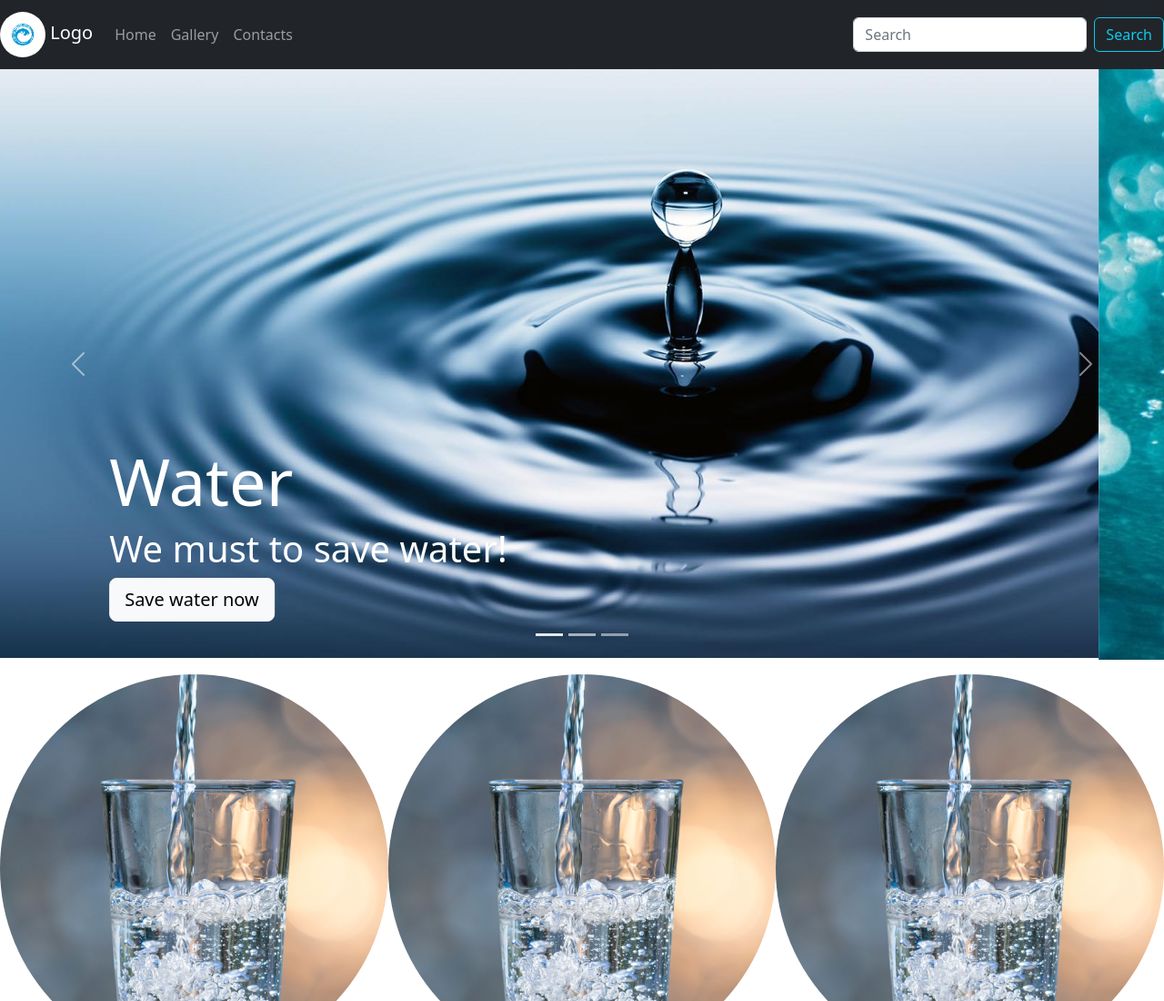
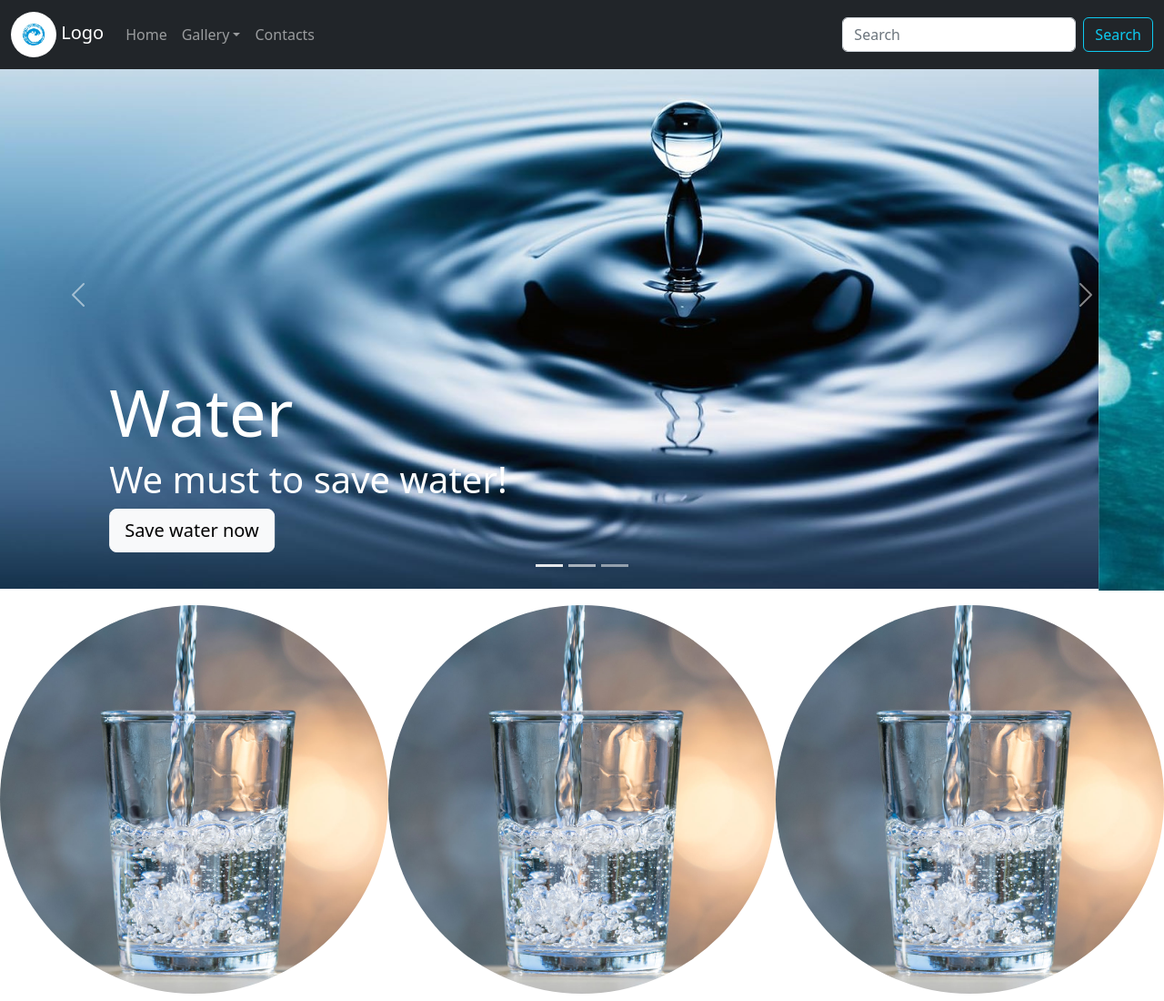
Before and after one commit to OlenaKut/05.07.2022-CW, a plain HTML site: page index.html in a window 1280 px wide. Shown: the top 1100 px of the page at 91% size. Drawn offline with nearby package versions, Linux system fonts and the light colour scheme.

Commit message:
Added dropdown

```diff
--- a/index.html
+++ b/index.html
@@ -10,13 +10,12 @@
       integrity="sha384-0evHe/X+R7YkIZDRvuzKMRqM+OrBnVFBL6DOitfPri4tjfHxaWutUpFmBp4vmVor"
       crossorigin="anonymous"
     />
-
     <title>Carousel</title>
   </head>
   <body>
     <header>
       <div class="row">
-        <nav class="navbar navbar-expand-sm navbar-dark bg-dark">
+        <nav class="navbar navbar-expand-sm navbar-dark bg-dark fixed-top">
           <div class="container-fluid">
             <a class="navbar-brand" href="#">
               <img
@@ -40,8 +39,20 @@
                 <li class="nav-item">
                   <a class="nav-link" href="javascript:void(0)">Home</a>
                 </li>
-                <li class="nav-item">
-                  <a class="nav-link" href="javascript:void(0)">Gallery</a>
+                <li class="nav-item dropdown">
+                  <a
+                    class="nav-link dropdown-toggle"
+                    href="#"
+                    role="button"
+                    data-bs-toggle="dropdown"
+                    >Gallery</a
+                  >
+                  <ul class="dropdown-menu">
+                    <li><a class="dropdown-item" href="#">Foto</a></li>
+                    <li><a class="dropdown-item" href="#">Foto 1</a></li>
+                    <li><a class="dropdown-item" href="#">Foto 2</a></li>
+                    <li><a class="dropdown-item" href="#">Foto 3</a></li>
+                  </ul>
                 </li>
                 <li class="nav-item">
                   <a class="nav-link" href="javascript:void(0)">Contacts</a>
```
